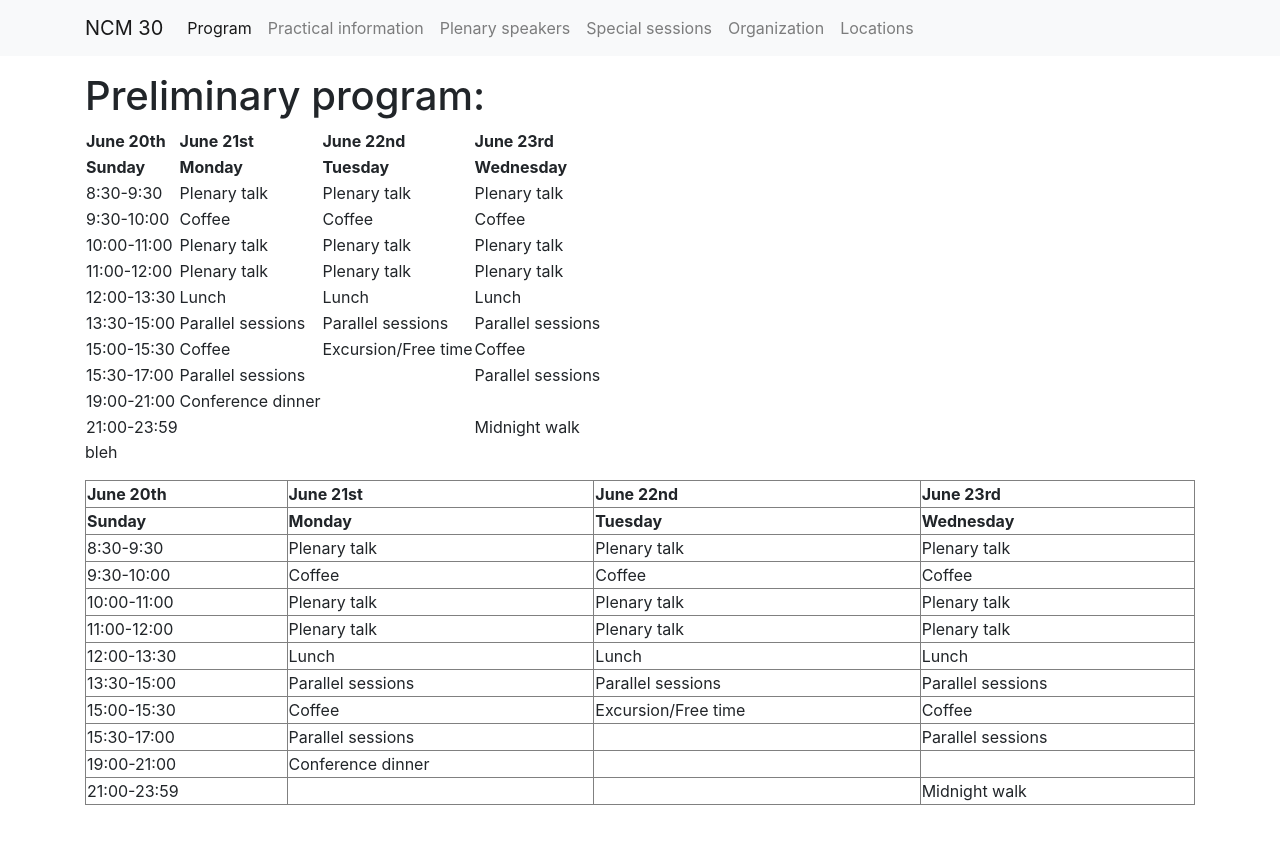
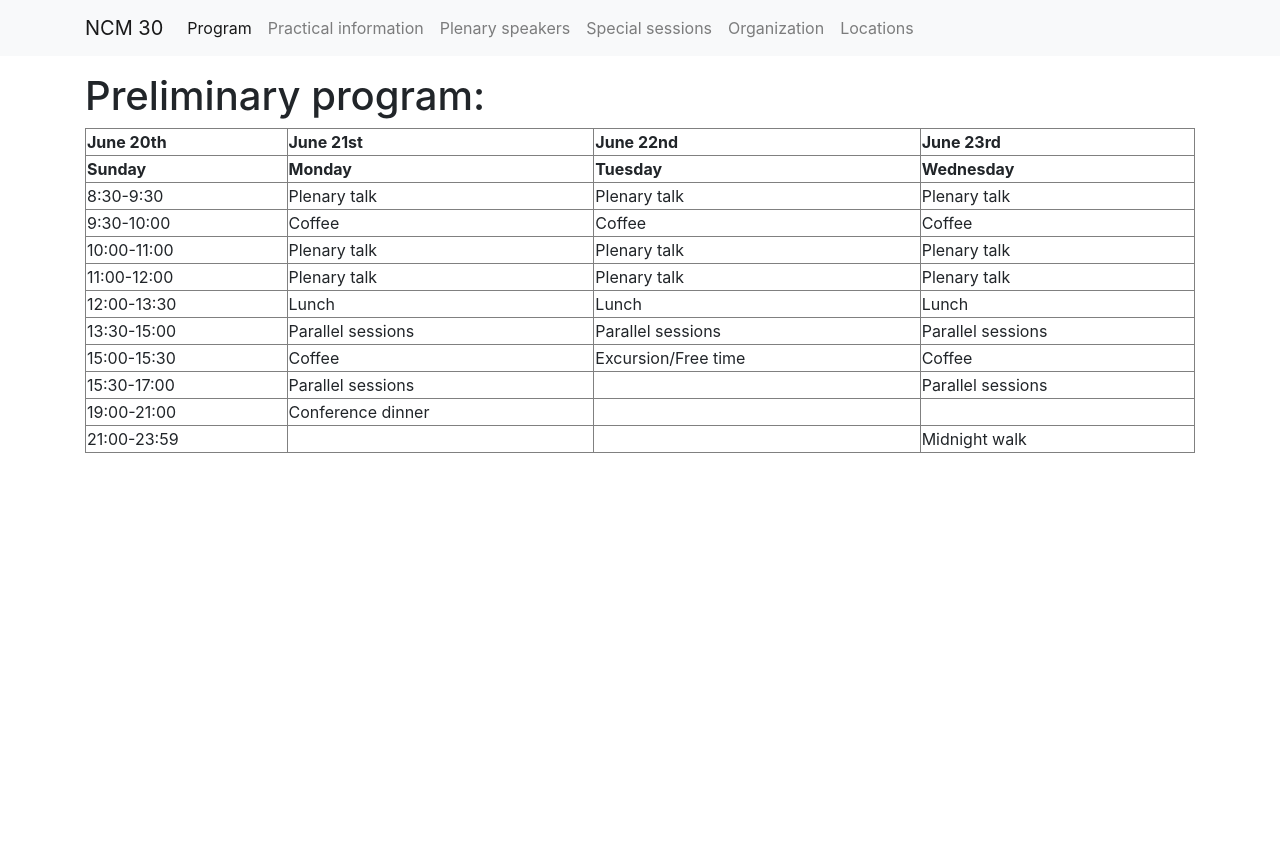
Before and after one commit to IslenskaStaerdfraedafelagid/ncm30-website, a Jekyll site: the page built from program/index.md, in a window 1280 px wide. Shown: the top 844 px of the page. Built offline with Jekyll 4.4.1, drawn with Linux system fonts in a browser that asks for light colours; our own code applies the rules of GitHub Pages for plain Markdown files.

Commit message:
Delete preliminary program schedule from index.md
Removed preliminary program schedule and placeholder text.

```diff
--- a/program/index.md
+++ b/program/index.md
@@ -3,23 +3,6 @@ layout: default
 ---
 
 # Preliminary program:
-
-| June 20th           | June 21st         | June 22nd           | June 23rd         |
-| Sunday              | Monday            | Tuesday             | Wednesday         |
-| ------------------- | ----------------- | ------------------- | ----------------- |
-| 8:30-9:30		      | Plenary talk      | Plenary talk        | Plenary talk      |
-| 9:30-10:00		  | Coffee            | Coffee              | Coffee            |
-| 10:00-11:00		  | Plenary talk      | Plenary talk        | Plenary talk      |
-| 11:00-12:00		  | Plenary talk      | Plenary talk        | Plenary talk      |
-| 12:00-13:30		  | Lunch             | Lunch               | Lunch             |
-| 13:30-15:00		  | Parallel sessions | Parallel sessions   | Parallel sessions |
-| 15:00-15:30		  | Coffee            | Excursion/Free time | Coffee            |
-| 15:30-17:00		  | Parallel sessions |                     | Parallel sessions |
-| 19:00-21:00         | Conference dinner |                     |                   |
-| 21:00-23:59         |                   |                     | Midnight walk     |
-
-
-bleh
 
 <table border="1" style="border-collapse: collapse; width: 100%;">
   <thead>
```
